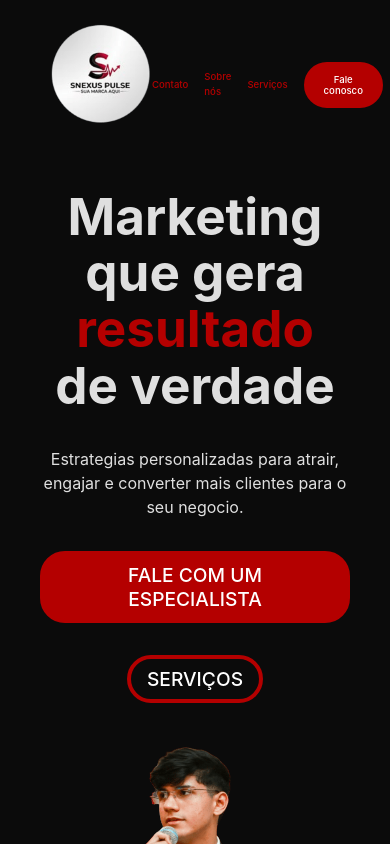
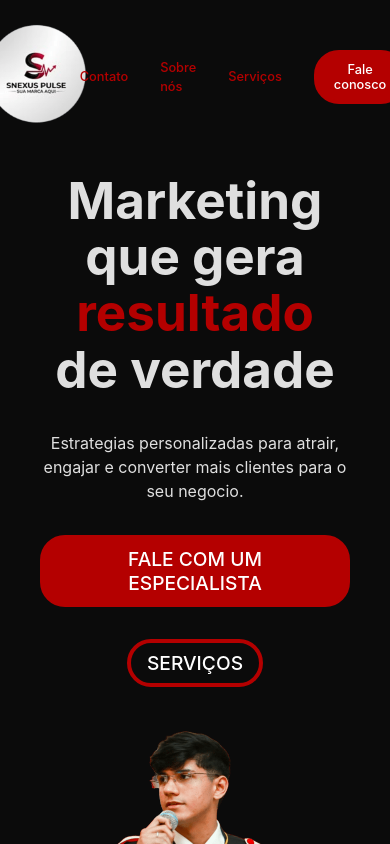
Before and after one commit to r4viel/snexus, a React (Vite) app in the folder snexus/: page / in a window 390 px wide. Shown: the top 844 px of the page. Built offline with nearby package versions, Linux system fonts and the light colour scheme.

Commit message:
Refactor CSS for layout and logo adjustments
Updated styles for responsive design and adjusted logo size.

```diff
--- a/snexus/src/App.css
+++ b/snexus/src/App.css
@@ -21,7 +21,7 @@ span {
   color: #b40000;
 }
 .logo{
-  margin-right: 16rem;
+  margin-right: 0rem;
 }
 .nav-link{
   color: #b40000;
@@ -184,21 +184,26 @@ text-align: center;
 
 @media (max-width: 768px) {
   .Header {
-    display : flex;
-    width: 80%;
+    width: 100%;
     display: flex;
     align-items: center;
-    justify-content: space-between;
+    justify-content: center; /* centraliza tudo */
+    gap: 1rem; /* espaço entre logo e nav */
   }
   .logo {
-    width: 7rem;
-    margin: 0 0 1rem 0;
+    width: 5rem; /* diminui a logo */
+    margin: 0;   /* remove deslocamento */
+  }
+  .nav {
+    display: flex;
+    align-items: center;
+    justify-content: center;
+    flex-wrap: wrap; /* evita quebrar layout */
   }
   .nav-link,
   .nav-button {
-    margin-left: 0;
-    margin-right: 1rem;
-    font-size: 0.6rem;
+    margin: 0 0.5rem;
+    font-size: 0.8rem;
   }
   .MainDisplay {
     flex-direction: column;
```
